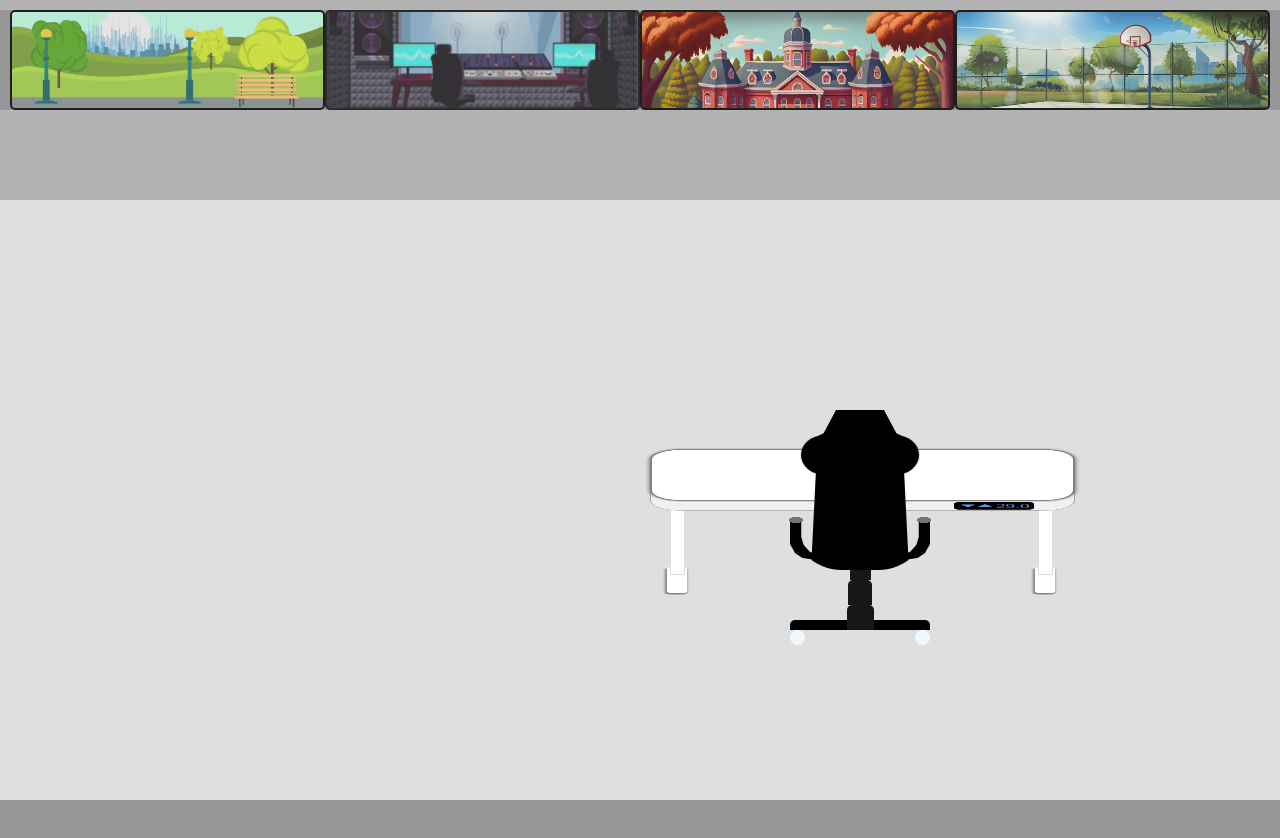
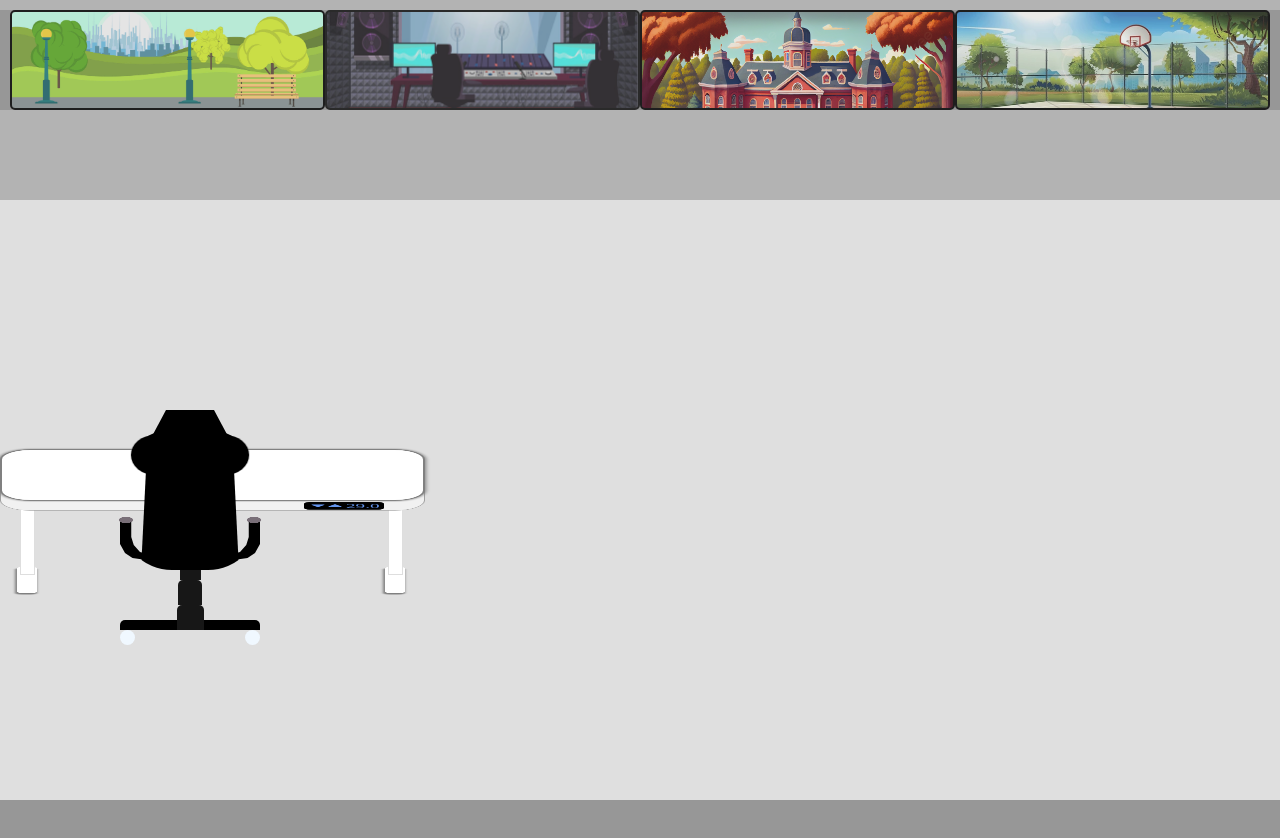
Before and after one commit to yournetf/FullstackPort, a React (Vite) app: page / in a window 1280 px wide. Shown: the top 838 px of the page. Built offline with nearby package versions, Linux system fonts and the light colour scheme.

Commit message:
Updated showcase background

```diff
--- a/src/Routes/University.jsx
+++ b/src/Routes/University.jsx
@@ -8,6 +8,12 @@ function University(){
     return(
     <>
         <Showcase arrayNames={universityVideoNames} arrayPaths={universityVideoPaths}></Showcase>
+        <div className="chairSection">
+            <div></div>
+            <div></div>
+            <div></div>
+            <div></div>
+        </div>
     </>
     )
 }
--- a/src/Styles/Home.css
+++ b/src/Styles/Home.css
@@ -16,7 +16,7 @@
     background-color:transparent;
     position: relative;
     top: 0px;
-    left: 790px;
+    left: 120px;
     max-width: 150px;
     height: 300px;
     z-index: 4;
@@ -201,7 +201,7 @@
     height: 200px;
     position: relative;
     top: 200px;
-    left: 650px;
+    left: 0px;
     width: 1000px;
     background-color: rgba(0, 255, 255, 0);
 }
--- a/src/Styles/Showcase.css
+++ b/src/Styles/Showcase.css
@@ -5,6 +5,8 @@
     width: 100%;
     height: 400px;
     background-color: rgb(255, 255, 255);
+    background-image: url("src/assets/cartoonCurtains.png");
+    background-size:contain;
 }
 
 .videoDiv{
@@ -14,7 +16,7 @@
     width: 80%;
     height: 80%;
     background-color: black;
-    box-shadow: 1px 1px 10px 10px rgba(62, 62, 62, 0.969);
+    box-shadow: 1px 1px 10px 10px rgba(24, 24, 24, 0.969);
 }
 
 .showcaseVideo{
@@ -29,6 +31,7 @@
     border: none;
     top: 50%;
     cursor: pointer;
+    color: white;
 }
 
 #leftArrow{
@@ -38,3 +41,9 @@
 #rightArrow{
     left: 93%;
 }
+
+@media screen and (max-width: 900px) {
+    .showcaseDiv{
+        background-size: cover;
+    }
+}
```
Also changed, not shown: src/DataFiles/UniversityPageData.js (line endings or trailing spaces), src/assets/cartoonCurtains.png (added).
